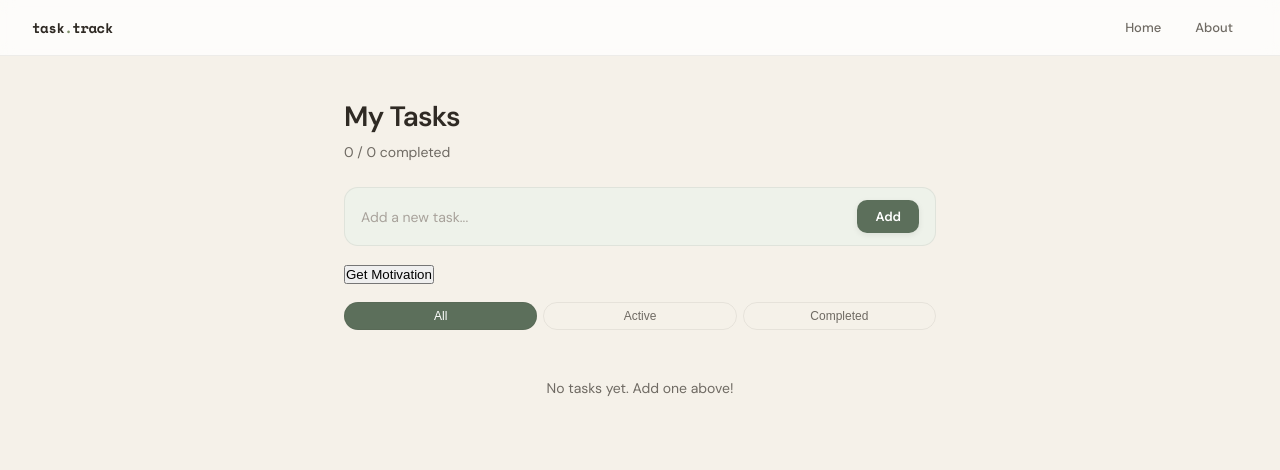
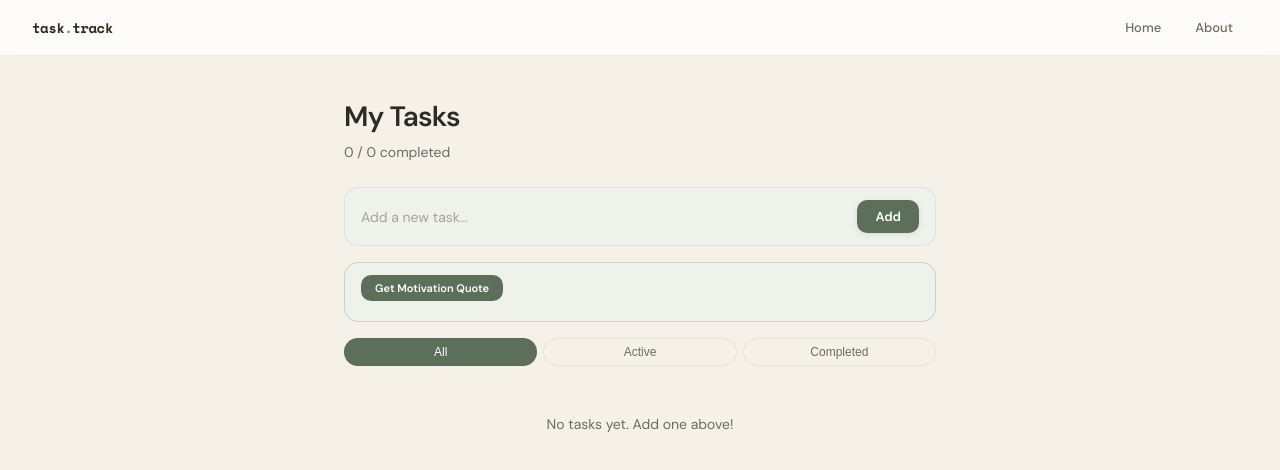
Before and after one commit to Sahar110201/Task-Tracker, a Next.js app: page / in a window 1280 px wide. Shown: the top 470 px of the page. Built offline with nearby package versions, Linux system fonts and the light colour scheme.

Commit message:
Full API Integration

```diff
--- a/app/about/page.js
+++ b/app/about/page.js
@@ -9,7 +9,7 @@ export default function About() {
         <li>Sahar Adeeb — State Management</li>
         <li>Kristine May Garcia — Styling & Documentation</li>
         <li>Jayden Charles</li>
-        <li>Kuan Yi Li</li>
+        <li>Kuan Yi Li - API Intergration</li>
       </ul>
     </div>
   );
--- a/app/globals.css
+++ b/app/globals.css
@@ -281,6 +281,54 @@ body {
   color: white;
 }
 
+/* ── Slim Quote Box (Sage Theme Match) ── */
+.quote-box {
+  background: var(--green-light); /* Matches your task-input background */
+  border: 0.5px solid var(--green-pale); /* Softer, thinner appearance */
+  border-radius: var(--radius);
+  padding: 0.75rem 1rem; /* Much tighter padding to "thin" the box */
+  margin-bottom: 1rem;
+  text-align: left;
+  transition: all 0.2s ease;
+}
+
+.quote-box button {
+  background: var(--green); /* Using the main green for better contrast */
+  color: white;
+  border: none;
+  padding: 6px 14px;
+  border-radius: var(--radius-sm);
+  font-family: 'DM Sans', sans-serif;
+  font-size: 11px; /* Smaller font for a sleeker look */
+  font-weight: 600;
+  cursor: pointer;
+  margin-bottom: 0.5rem;
+  transition: opacity 0.15s;
+}
+
+.quote-box button:hover {
+  opacity: 0.9;
+}
+
+.quote-box p {
+  font-size: 13px; /* Slightly smaller text */
+  color: var(--text);
+  line-height: 1.4;
+  font-style: italic;
+  margin: 0;
+}
+
+/* Specifically target the author name if you use the " — Author" format */
+.quote-box p span,
+.quote-box p strong {
+  font-family: 'Space Mono', monospace;
+  font-size: 10px;
+  font-style: normal;
+  color: var(--green-mid);
+  text-transform: uppercase;
+  margin-left: 4px;
+}
+
 /* ── Responsive ──────────────────────────── */
 @media (max-width: 520px) {
   .home h1, .about h1 { font-size: 22px; }
--- a/app/page.js
+++ b/app/page.js
@@ -7,6 +7,7 @@ import { fetchQuote } from "../utils/api";
 export default function Home() {
   const [tasks, setTasks] = useState([]);
   const [filter, setFilter] = useState("all"); // MOVE HERE
+
   // State for storing API quote data and handling loading/error states
   const [quote, setQuote] = useState(null);
   const [loading, setLoading] = useState(false);
@@ -23,6 +24,9 @@ export default function Home() {
 
   const addTask = (text) => {
     setTasks([...tasks, { id: Date.now(), text, completed: false }]);
+
+    // Fetch new quote when new task is added, to enhance UX
+    handleFetchQuote();
   };
 
   const toggleTask = (id) => {
@@ -68,9 +72,9 @@ export default function Home() {
 
       <TaskInput onAdd={addTask} />
 
-      {/* Motivation quote section API placeholder */}
+      {/* Motivation quote */}
       <div className="quote-box">
-        <button onClick={handleFetchQuote}>Get Motivation</button>
+        <button onClick={handleFetchQuote}>Get Motivation Quote</button>
 
         {loading && <p>Loading...</p>}
         {error && <p>{error}</p>}
--- a/components/TaskList.js
+++ b/components/TaskList.js
@@ -1,10 +1,4 @@
 import TaskItem from "./TaskItem";
-
-<div className="filters">
-  <button onClick={() => setFilter("all")}>All</button>
-  <button onClick={() => setFilter("active")}>Active</button>
-  <button onClick={() => setFilter("completed")}>Completed</button>
-</div>
 
 export default function TaskList({ tasks, onToggle, onDelete }) {
   if (tasks.length === 0) return <p className="empty">No tasks yet. Add one above!</p>;
--- a/utils/api.js
+++ b/utils/api.js
@@ -1,7 +1,7 @@
 // API helper function to fetch a random motivational quote
 export async function fetchQuote() {
     try {
-        const res = await fetch("https://zenquotes.io/api/random");
+        const res = await fetch("/api/quote");
 
         if (!res.ok) {
             throw new Error("Failed to fetch quote");
@@ -9,11 +9,8 @@ export async function fetchQuote() {
 
         const data = await res.json();
 
-        // ZenQuotes returns an array
-        return {
-            text: data[0].q,
-            author: data[0].a
-        };
+        // Date return from backend routing
+        return data;;
 
     } catch (error) {
         console.error("API Error:", error);
```
